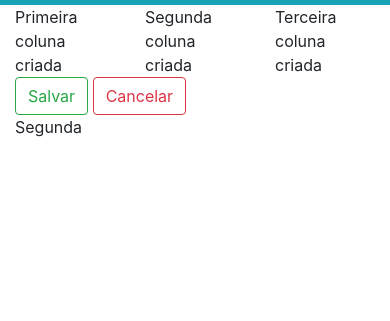
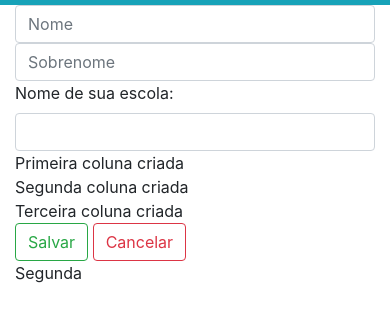
Before and after one commit to Giupacheco/projetos_em, a plain HTML site: page Site2/cadastro.html in a window 390 px wide. Shown: the part 51-372 px from the top of the page. Drawn offline with nearby package versions, Linux system fonts and the light colour scheme.

Commit message:
Aula 01.09
Aula 01.09
Formulário

```diff
--- a/Site2/cadastro.html
+++ b/Site2/cadastro.html
@@ -39,17 +39,24 @@
         </div>
       </nav>
       <div class="container">
+        <form>
+          <input type="text" id="nome" placeholder="Nome" class="form-control">
+          <input type="text" id="Sobrenome" placeholder="Sobrenome" class="form-control">
+          <label for="Escola">Nome de sua escola:</label>
+          <input tupe="text" id="escola" class="form-control">
+
+        </form>
         <div class="row">
 
-            <div class="col">
+            <div class="col-sm-12 col-md-4">
                 Primeira coluna criada
             </div>
 
-            <div class="col">
+            <div class="col-sm-12 col-md-4">
                 Segunda coluna criada
             </div>
 
-            <div class="col">
+            <div class="col-sm-12 col-md-4">
                 Terceira coluna criada
             </div>
 
```
